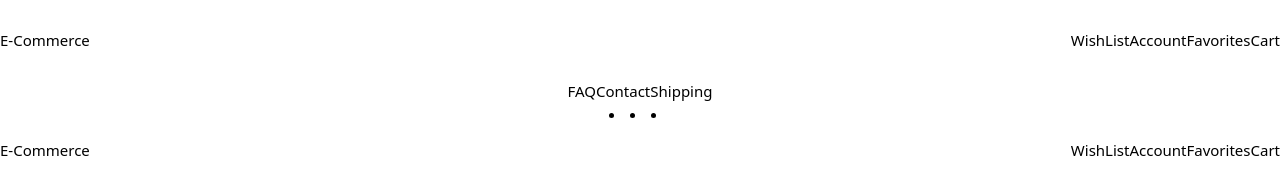
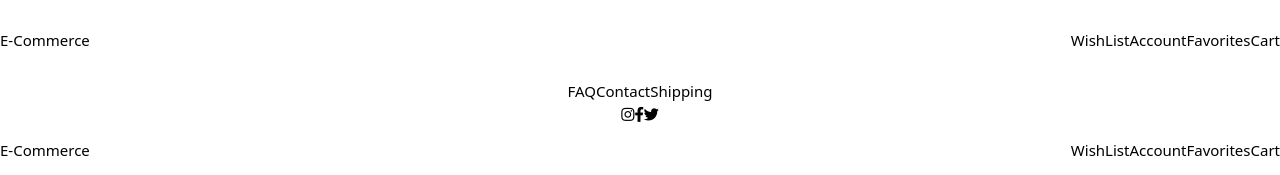
Before and after one commit to soyed/e-commerce-project, a React app: page /home in a window 1280 px wide. Shown: the top 175 px of the page. Built offline with nearby package versions, Linux system fonts and the light colour scheme.

Commit message:
stored all route path in enum and complete the routing on the footer section

```diff
--- a/public/index.html
+++ b/public/index.html
@@ -4,6 +4,14 @@
     <meta charset="UTF-8" />
     <meta http-equiv="X-UA-Compatible" content="IE=edge" />
     <meta name="viewport" content="width=device-width, initial-scale=1.0" />
+    <!-- Font Awesome  -->
+    <link
+      rel="stylesheet"
+      href="https://use.fontawesome.com/releases/v5.15.4/css/all.css"
+      integrity="sha384-DyZ88mC6Up2uqS4h/KRgHuoeGwBcD4Ng9SiP4dIRy0EXTlnuz47vAwmeGwVChigm"
+      crossorigin="anonymous"
+    />
+
     <title>E-commerce Project</title>
   </head>
   <body>
--- a/src/App.tsx
+++ b/src/App.tsx
@@ -2,6 +2,7 @@ import React from 'react';
 import { Switch, Redirect, Route } from 'react-router-dom';
 import Footer from './components/Footer/Footer';
 import Header from './components/Header/Header';
+import { LinkPath } from './routes/utilS';
 
 const App = () => {
   return (
@@ -14,18 +15,13 @@ const App = () => {
         <Route path='/' exact>
           <Redirect to='/home' />
         </Route>
-        <Route path='/home' exact component={Header} />
+        <Route path={LinkPath.HOME} exact component={Header} />
 
-        {/* Social Pages redirect */}
-        <Route path='/facebook'>
-          <Redirect to='https://www.facebook.com' />
-        </Route>
-        <Route path='/twitter'>
-          <Redirect to='https://www.twitter.com' />
-        </Route>
-        <Route path='/instagram'>
-          <Redirect to='https://www.instagram.com' />
-        </Route>
+        {/* Information Route */}
+        <Route path={LinkPath.FAQ} />
+        <Route path={LinkPath.CONTACT} />
+        <Route path={LinkPath.SHIPPING} />
+
         {/* Not found page */}
         <Route path='*' />
       </Switch>
--- a/src/UIKit/UIIcon/UIIcon.tsx
+++ b/src/UIKit/UIIcon/UIIcon.tsx
@@ -2,28 +2,24 @@ import React from 'react';
 import ClassNames from 'classnames';
 import { IconType } from '../../utils/icons';
 import UILink from '../UILink/UILink';
+import { LinkType } from '../../routes/utilS';
 require('./UIIcon.scss');
 
 interface UIIconProps {
   iconClassName?: string;
   containerClassName?: string;
   iconType?: IconType;
-  onClickIcon?: () => {};
   linkTo: string;
+  iconText?: string;
+  linkType: LinkType;
 }
 
 const UIIcon: React.FC<UIIconProps> = (props) => {
-  const {
-    containerClassName,
-    iconClassName,
-    iconType,
-    onClickIcon,
-    linkTo,
-    children,
-  } = props;
+  const { containerClassName, iconClassName, iconType, linkTo, linkType } =
+    props;
   return (
     <div className={ClassNames('icon__container', containerClassName)}>
-      <UILink linkTo={linkTo} isActive={false}>
+      <UILink linkTo={linkTo} isActive={false} linkType={LinkType.SOCIAL}>
         <i className={ClassNames('icon__content', iconType, iconClassName)}></i>
       </UILink>
     </div>
--- a/src/UIKit/UILink/UILink.tsx
+++ b/src/UIKit/UILink/UILink.tsx
@@ -1,10 +1,12 @@
 import React from 'react';
 import ClassNames from 'classnames';
 import { Link, NavLink } from 'react-router-dom';
+import { LinkType } from '../../routes/utilS';
 
 interface UILinkProps {
-  linkTo?: string;
+  linkTo: string;
   isActive?: boolean;
+  linkType: LinkType;
   activeClassName?: string;
   activeStyle?: object;
   parentClassName?: string;
@@ -18,11 +20,16 @@ const UILink: React.FC<UILinkProps> = (props) => {
     activeStyle,
     children,
     parentClassName,
+    linkType,
   } = props;
   return (
     <div>
       <li className={ClassNames('link__container', parentClassName)}>
-        {isActive ? (
+        {linkType === LinkType.SOCIAL ? (
+          <a target='_blank' href={linkTo}>
+            {children}
+          </a>
+        ) : isActive && linkType === LinkType.COMMERCE ? (
           <NavLink
             to={linkTo}
             activeStyle={activeStyle}
--- a/src/components/Footer/Footer.tsx
+++ b/src/components/Footer/Footer.tsx
@@ -1,19 +1,39 @@
 import React from 'react';
+import { LinkPath, LinkType } from '../../routes/utilS';
 import UIIcon from '../../UIKit/UIIcon/UIIcon';
+import UILink from '../../UIKit/UILink/UILink';
 import { IconType } from '../../utils/icons';
 
 const Footer = () => {
   return (
     <div className='flex flex-col h-12'>
       <div className='flex justify-center'>
-        <p>FAQ</p>
-        <p>Contact</p>
-        <p>Shipping</p>
+        <UILink linkType={LinkType.COMMERCE} linkTo={LinkPath.FAQ}>
+          <p>FAQ</p>
+        </UILink>
+        <UILink linkType={LinkType.COMMERCE} linkTo={LinkPath.CONTACT}>
+          <p>Contact</p>
+        </UILink>
+        <UILink linkType={LinkType.COMMERCE} linkTo={LinkPath.SHIPPING}>
+          <p>Shipping</p>
+        </UILink>
       </div>
       <div className='flex justify-center align-center'>
-        <UIIcon iconType={IconType.INSTAGRAM} linkTo={'/instagram'} />
-        <UIIcon iconType={IconType.FACEBOOK} linkTo={'/facebook'} />
-        <UIIcon iconType={IconType.TWITTER} linkTo={'/twitter'} />
+        <UIIcon
+          iconType={IconType.INSTAGRAM}
+          linkTo={'https://www.instagram.com'}
+          linkType={LinkType.SOCIAL}
+        />
+        <UIIcon
+          iconType={IconType.FACEBOOK}
+          linkTo={'https://www.facebook.com'}
+          linkType={LinkType.SOCIAL}
+        />
+        <UIIcon
+          iconType={IconType.TWITTER}
+          linkTo={'https://www.twitter.com'}
+          linkType={LinkType.SOCIAL}
+        />
       </div>
     </div>
   );
--- a/src/index.scss
+++ b/src/index.scss
@@ -18,3 +18,11 @@ body {
 #root {
   height: 100%;
 }
+
+a {
+  text-decoration: none;
+}
+
+li {
+  list-style-type: none;
+}
--- /dev/null
+++ b/src/routes/utils.ts
@@ -0,0 +1,14 @@
+export enum LinkType {
+  SOCIAL = 'social',
+  COMMERCE = 'commerce',
+}
+
+export enum LinkPath {
+  HOME = '/home',
+  // Information
+  FAQ = '/faq',
+  SHIPPING = '/shipping',
+  CONTACT = '/contact',
+  // NOT Found
+  NOTFOUND = '*',
+}
```
